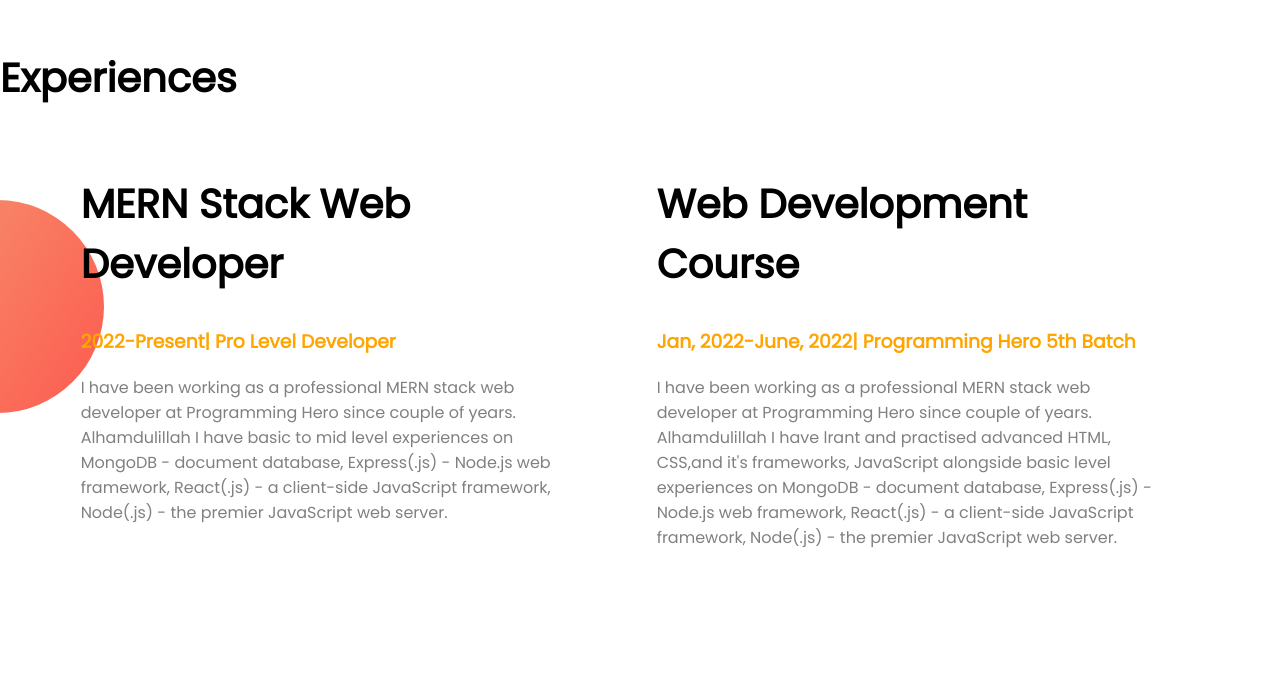
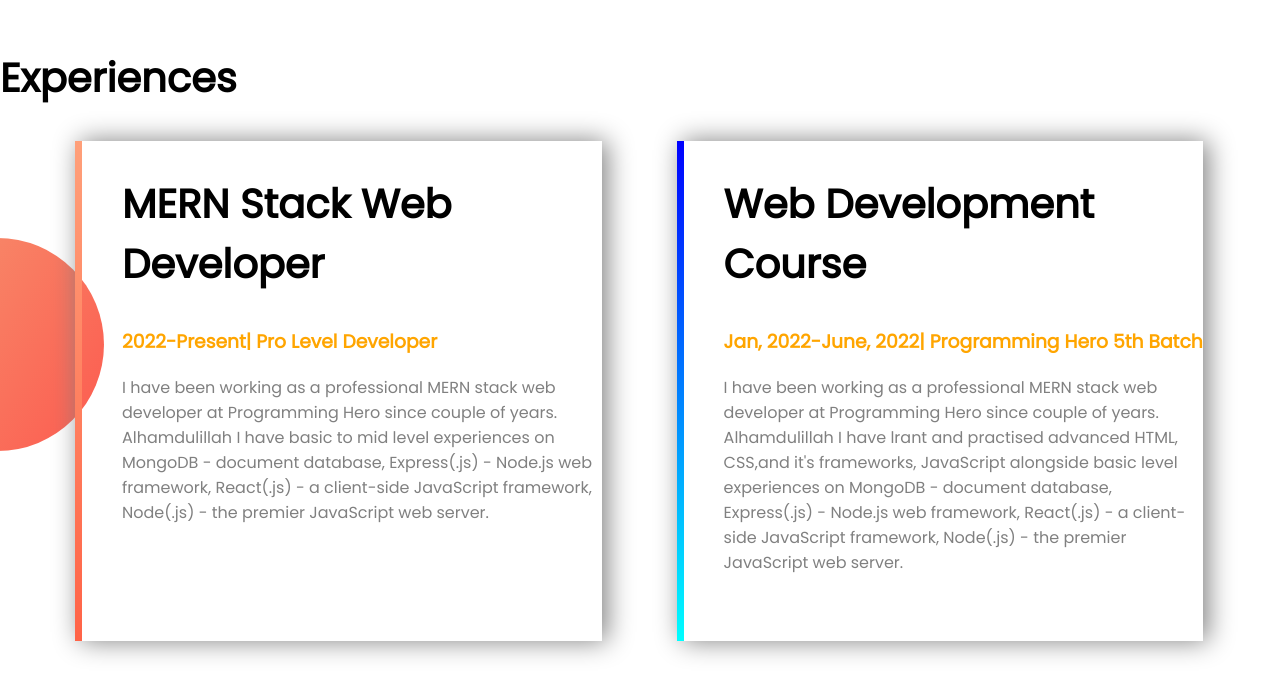
Before and after one commit to Zahid-BM/developer-porfolio, a plain HTML site: page index.html in a window 1280 px wide. Shown: the part 1247-1944 px from the top of the page. Drawn offline with Linux system fonts and the light colour scheme.

Commit message:
Experience section Done

```diff
--- a/index.html
+++ b/index.html
@@ -53,8 +53,8 @@
     <section class="experience-section">
         <h2>Experiences</h2>
         <div class="experience">
-            <div class="half-width">
-                <div>
+            <div class="half-width MERN">
+
                 <h2>MERN Stack Web Developer</h2>
                 <h3 class="zahid">2022-Present| Pro Level Developer</h3>
                 <p>I have been working as a professional MERN stack web developer at Programming Hero since couple
@@ -62,9 +62,9 @@
                     years. Alhamdulillah I have basic to mid level experiences on MongoDB - document database,
                     Express(.js) - Node.js web framework, React(.js) - a client-side
                     JavaScript framework, Node(.js) - the premier JavaScript web server. </p>
+
             </div>
-            </div>
-            <div class="half-width">
+            <div id="blue-slice" class="half-width MERN">
                 <h2>Web Development Course</h2>
                 <h3 class="zahid">Jan, 2022-June, 2022| Programming Hero 5th Batch</h3>
                 <p>I have been working as a professional MERN stack web developer at Programming Hero since couple of
--- a/style.css
+++ b/style.css
@@ -57,7 +57,8 @@ h2{font-size: 40px;
 /* Experiences section starts */
 .experience{
     display: flex;
-    width: 90%;
+    width: 94%;
+
 }
 .experience-section{
 background-image: url(images/exp-bg.png);
@@ -65,3 +66,18 @@ background-repeat: no-repeat;
     background-position: left;
      margin-bottom: 150px;
 }
+.MERN{
+    box-shadow: 5px 0px 25px grey ;
+    margin-left: 75px;
+    padding-left: 40px;
+    padding-bottom: 50px;
+    border-left: 7px solid;
+    border-image: linear-gradient(lightsalmon, tomato);
+    border-image-slice: 1;
+
+}
+#blue-slice{
+    border-left: 7px solid;
+    border-image: linear-gradient(blue, cyan);
+    border-image-slice: 1;
+}
```
Lines whose indentation alone changed are shown as unchanged.
